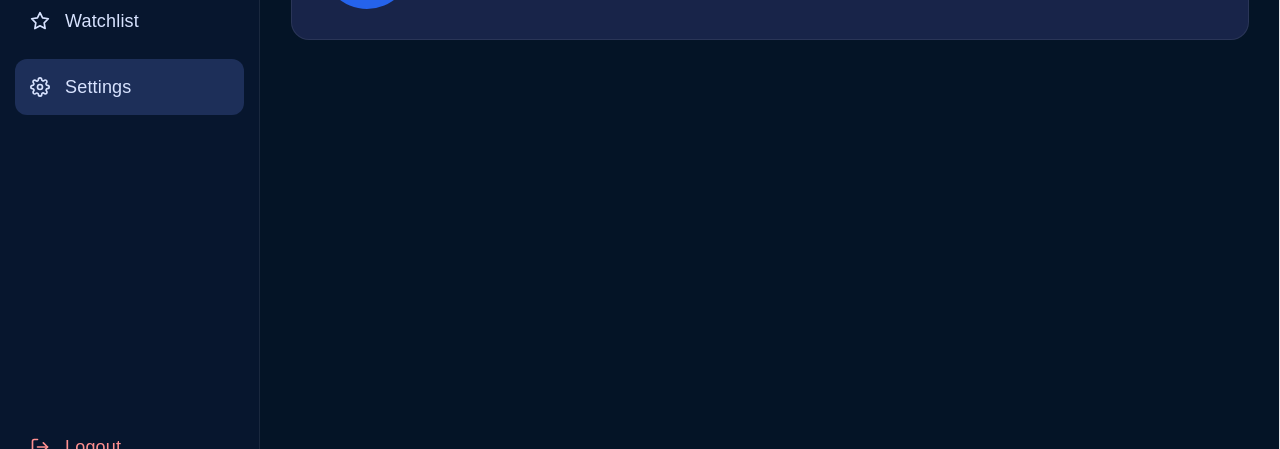
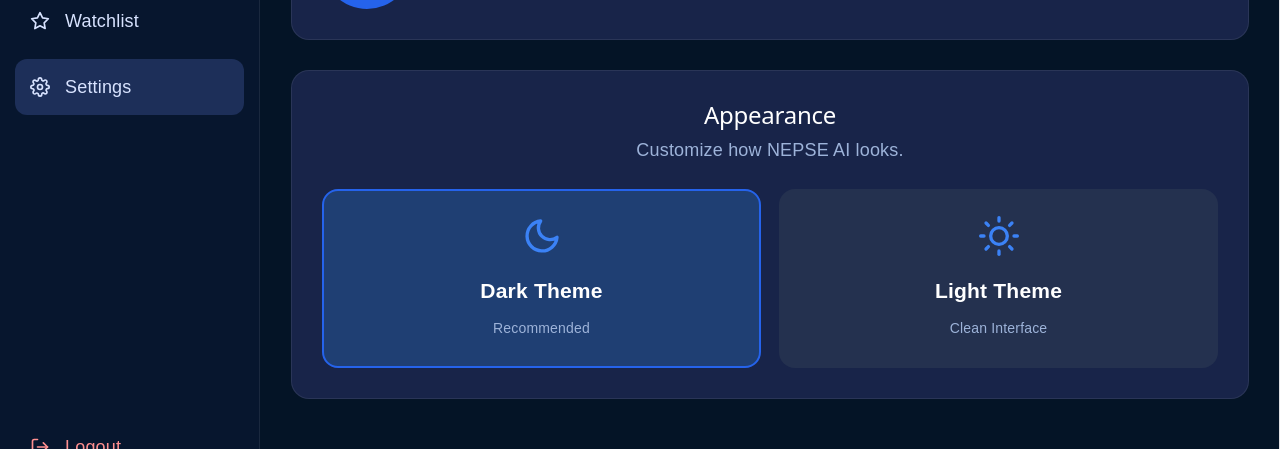
Before and after one commit to prem231631/NEPSE-AI-Web-Application, a React (Vite) app: page /settings in a window 1280 px wide. Shown: the part 300-749 px from the top of the page. Built offline with nearby package versions, Linux system fonts and the light colour scheme; no server answers.

Commit message:
Appearance Settings Added

```diff
--- a/src/components/Settings/AccountSettings.jsx
+++ b/src/components/Settings/AccountSettings.jsx
@@ -1,6 +1,5 @@
 import { FiUser } from "react-icons/fi";
 import { useNavigate } from "react-router-dom";
-
 function AccountSettings({ user }) {
 
     const navigate = useNavigate();
--- a/src/components/Settings/AppearanceSettings.jsx
+++ b/src/components/Settings/AppearanceSettings.jsx
@@ -0,0 +1,51 @@
+import { FiMoon, FiSun } from "react-icons/fi";
+import { useEffect, useState } from "react";
+
+function AppearanceSettings() {
+    const [theme, setTheme] = useState(
+        localStorage.getItem("theme") || "dark"
+    );
+
+    useEffect(() => {
+        document.body.className = theme;
+
+        localStorage.setItem("theme", theme);
+
+    }, [theme]);
+
+    return (
+        <div className="settings-card">
+            <div className="card-header">
+                <h2>Appearance</h2>
+
+                <p>Customize how NEPSE AI looks.</p>
+            </div>
+
+            <div className="theme-options">
+                <div
+                    className={`theme-box ${theme==="dark" ? "active-theme" : ""}`}
+                    onClick={() => setTheme("dark")}
+                >
+                    <FiMoon className="theme-icon"/>
+
+                    <h3>Dark Theme</h3>
+
+                    <span>Recommended</span>
+                </div>
+
+                <div
+                    className={`theme-box ${theme==="light" ? "active-theme" : ""}`}
+                    onClick={() => setTheme("light")}
+                >
+                    <FiSun className="theme-icon"/>
+
+                    <h3>Light Theme</h3>
+
+                    <span>Clean Interface</span>
+                </div>
+            </div>
+        </div>
+    );
+}
+
+export default AppearanceSettings;
--- a/src/pages/Settings.jsx
+++ b/src/pages/Settings.jsx
@@ -3,6 +3,7 @@ import Sidebar from "../components/Sidebar";
 import DashboardNavbar from "../components/DashboardNavbar";
 import AccountSettings from "../components/Settings/AccountSettings";
 import api from "../services/api";
+import AppearanceSettings from "../components/Settings/AppearanceSettings";
 
 import "../styles/settings.css";
 
@@ -48,6 +49,10 @@ function Settings() {
                     </h1>
 
                     <AccountSettings user={user}/>
+
+                    <div className="settings-grid">
+                        <AppearanceSettings/>
+                    </div>
                 </div>
             </div>
         </div>
--- a/src/styles/settings.css
+++ b/src/styles/settings.css
@@ -29,6 +29,14 @@
     gap:40px;
 }
 
+.settings-grid{
+    margin-top:30px;
+    display:grid;
+    grid-template-columns:1fr;
+    gap:25px;
+}
+
+/* AccountSettings */
 .account-info{
     display:flex;
     align-items:center;
@@ -94,3 +102,59 @@
 .settings-btn:hover{
     background:#1d4ed8;
 }
+
+/* Appearance Setting */
+.card-header{
+    margin-bottom:25px;
+}
+
+.card-header h2{
+    color:white;
+    margin-bottom:8px;
+}
+
+.card-header p{
+    color:#9db3d9;
+}
+
+.theme-options{
+    display:grid;
+    grid-template-columns:1fr 1fr;
+    gap:18px;
+}
+
+.theme-box{
+    background:#24314f;
+    border:2px solid transparent;
+    border-radius:16px;
+    padding:25px;
+    cursor:pointer;
+    transition:.3s;
+    text-align:center;
+}
+
+.theme-box:hover{
+    transform:translateY(-4px);
+    border-color:#3b82f6;
+}
+
+.active-theme{
+    border-color:#2563eb;
+    background:#1f3f73;
+}
+
+.theme-icon{
+    font-size:40px;
+    color:#3b82f6;
+    margin-bottom:15px;
+}
+
+.theme-box h3{
+    color:white;
+    margin-bottom:10px;
+}
+
+.theme-box span{
+    color:#9db3d9;
+    font-size:14px;
+}
```
Also changed, not shown: src/styles/Settings/accountSettings.css (+65 -0 lines).
